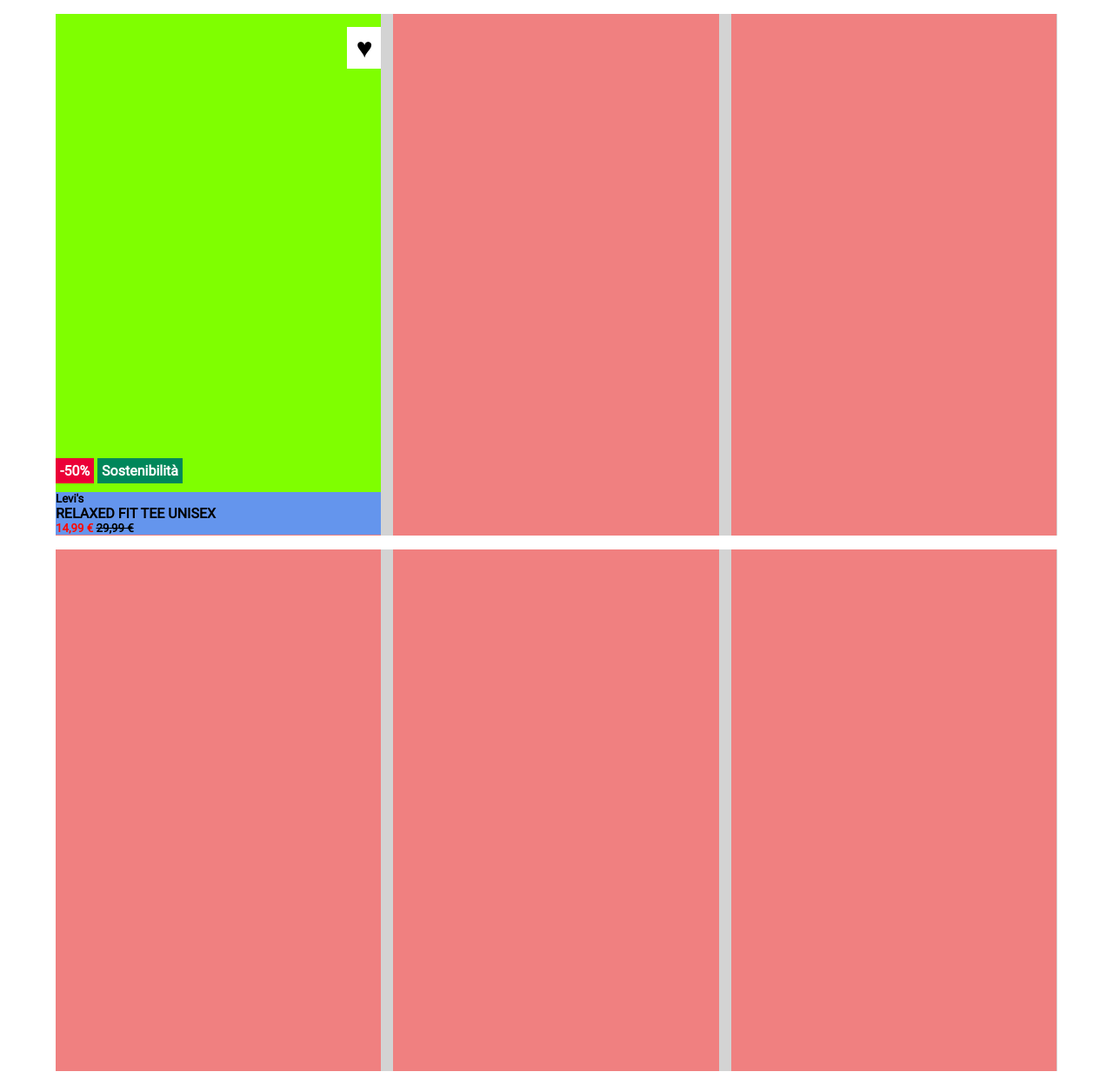
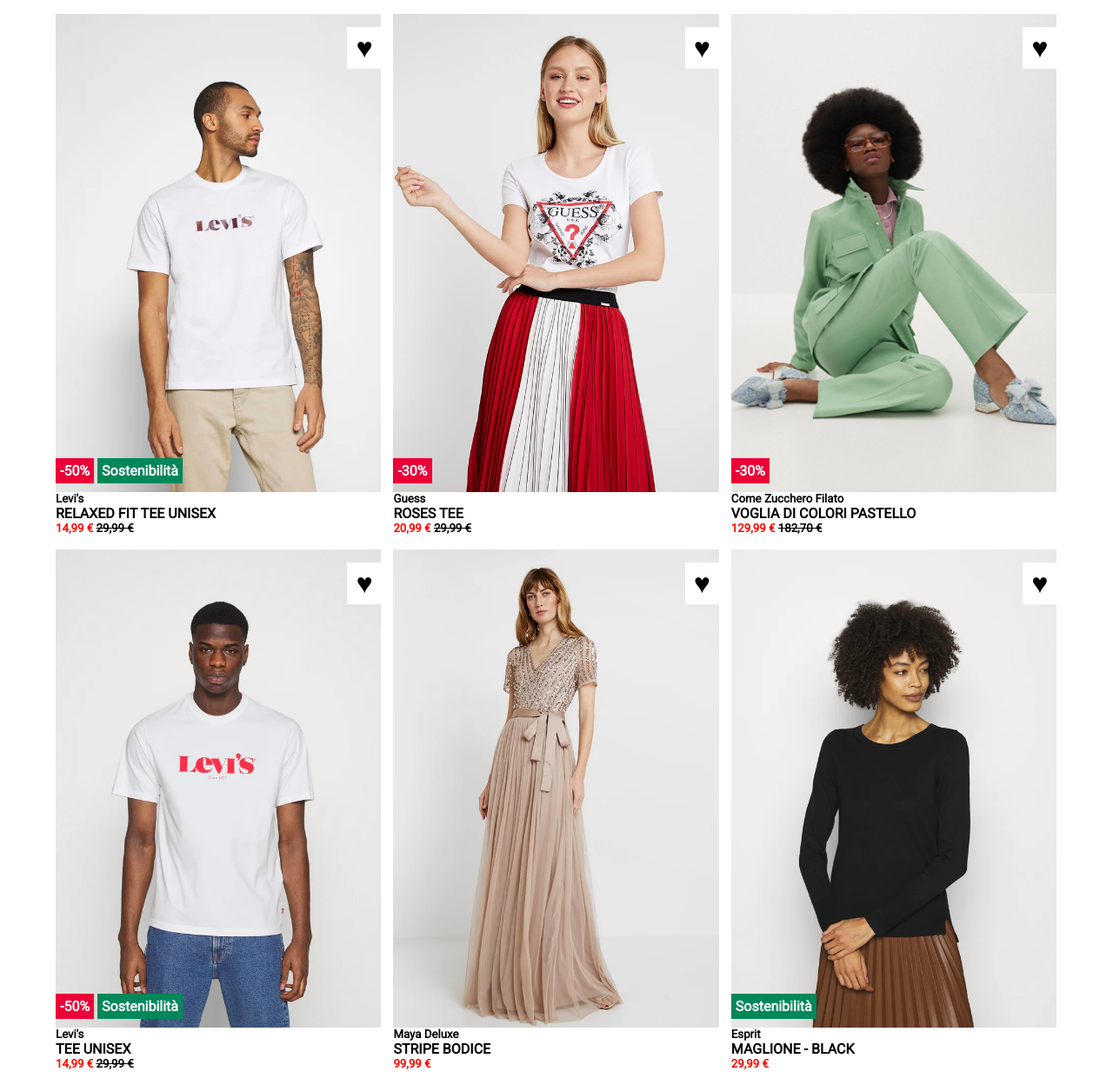
Before and after one commit to Guz117/html-css-boolando, a plain HTML site: page index.html in a window 1280 px wide. Shown: the whole page at 87% size. Drawn offline with Linux system fonts and the light colour scheme.

Commit message:
con immagini non dimensionate

```diff
--- a/css/style.css
+++ b/css/style.css
@@ -17,7 +17,6 @@ html {
 .contain {
     width: 90%;
     height: 600px;
-    background: lightgray;
     margin: 1em auto;
 }
 
@@ -25,25 +24,60 @@ html {
     float: left;
     width: 32.5%;
     height: 600px;
-    background: lightcoral;
     margin-bottom: 1em;
 }
 
-.top-center, .buttom-center {
+.dress:hover .habit img {
+    display: inline-block;
+}
+
+.top-center, .bottom-center {
     margin: 0 14px;
 }
 
-.coat {
+.habit {
     width: 100%;
     height: 550px;
-    background: chartreuse;
+
+    background-size: cover;
+    background-position: center;
     position: relative;
+}
+
+.coat {
+    background-image: url('../img/1.webp');
+}
+
+.skirt-red {
+    background-image: url('../img/2.webp');
+}
+
+.jaket-beige {
+    background-image: url('../img/3.webp');
+}
+
+.jaket-blue {
+    background-image: url('../img/4.webp');
+}
+
+.skirt-pink {
+    background-image: url('../img/5.webp');
+}
+
+.skirt-brown {
+    background-image: url('../img/6.webp');
+}
+
+
+.habit img {
+    width: 100%;
+    height: 100%;
+    display: none;
 }
 
 .description {
     width: 100%;
 
-    background: cornflowerblue;
 }
 
 .hearts {
@@ -53,6 +87,10 @@ html {
     position: absolute;
     top: 15px;
     right: 0;
+}
+
+.hearts:hover {
+    color: red;
 }
 
 .discount, .sustainability {
@@ -85,4 +123,5 @@ html {
 
 .price {
     text-decoration: line-through;
+    marg
 }
--- a/index.html
+++ b/index.html
@@ -12,9 +12,12 @@
 </head>
 <body>
 
+
     <div class="contain clearfix">
+        <!-- top-left     -->
         <div class="dress top-left">
-            <div class="coat">
+            <div class="habit coat">
+                <img src="img/1b.webp" alt="">
                 <span class="hearts">&hearts;</span>
                 <div class="discount-sustainability">
                     <span class="discount"><strong>-50%</strong></span>
@@ -27,14 +30,94 @@
                 <h5><strong class="discount-price">14,99 &euro;</strong> <strong class="price">29,99 &euro;</strong></h5>
             </div>
         </div>
-        <div class="dress top-center"></div>
-        <div class="dress top-right"></div>
+        <!-- /top-left     -->
+
+        <!-- top-center -->
+        <div class="dress top-center">
+            <div class="habit skirt-red">
+                <img src="img/2b.webp" alt="">
+                <span class="hearts">&hearts;</span>
+                <div class="discount-sustainability">
+                    <span class="discount"><strong>-30%</strong></span>
+                </div>
+            </div>
+            <div class="description">
+                <h5 class="brand">Guess</h5>
+                <h4 class="model"><strong>roses tee</strong></h4>
+                <h5><strong class="discount-price">20,99 &euro;</strong> <strong class="price">29,99 &euro;</strong></h5>
+            </div>
+        </div>
+        <!-- /top-center -->
+
+        <!-- top-right -->
+        <div class="dress top-right">
+            <div class="habit jaket-beige">
+                <img src="img/3b.webp" alt="">
+                <span class="hearts">&hearts;</span>
+                <div class="discount-sustainability">
+                    <span class="discount"><strong>-30%</strong></span>
+                </div>
+            </div>
+            <div class="description">
+                <h5 class="brand">Come Zucchero Filato</h5>
+                <h4 class="model"><strong>Voglia di colori pastello</strong></h4>
+                <h5><strong class="discount-price">129,99 &euro;</strong> <strong class="price">182,70 &euro;</strong></h5>
+            </div>
+        </div>
     </div>
+        <!-- /top-right -->
 
     <div class="contain clearfix">
-        <div class="dress buttom-left"></div>
-        <div class="dress buttom-center"></div>
-        <div class="dress buttom-rigt"></div>
+
+        <!-- bottom-left -->
+        <div class="dress bottom-left">
+            <div class="habit jaket-blue">
+                <img src="img/4b.webp" alt="">
+                <span class="hearts">&hearts;</span>
+                <div class="discount-sustainability">
+                    <span class="discount"><strong>-50%</strong></span>
+                    <span class="sustainability"><strong>Sostenibilità</strong></span>
+                </div>
+            </div>
+            <div class="description">
+                <h5 class="brand">Levi's</h5>
+                <h4 class="model"><strong>tee unisex</strong></h4>
+                <h5><strong class="discount-price">14,99 &euro;</strong> <strong class="price">29,99 &euro;</strong></h5>
+            </div>
+        </div>
+        <!-- /bottom-left -->
+
+        <!-- bottom-center -->
+        <div class="dress bottom-center">
+            <div class="habit skirt-pink">
+                <img src="img/5b.webp" alt="">
+                <span class="hearts">&hearts;</span>
+            </div>
+            <div class="description">
+                <h5 class="brand">Maya Deluxe</h5>
+                <h4 class="model"><strong>stripe bodice</strong></h4>
+                <h5><strong class="discount-price">99,99 &euro;</strong></h5>
+            </div>
+        </div>
+        <!-- /bottom-center -->
+
+        <!-- bottom-rigt -->
+        <div class="dress bottom-rigt">
+            <div class="habit skirt-brown">
+                <img src="img/6b.webp" alt="">
+                <span class="hearts">&hearts;</span>
+                <div class="discount-sustainability">
+                    <span class="sustainability"><strong>Sostenibilità</strong></span>
+                </div>
+            </div>
+            <div class="description">
+                <h5 class="brand">Esprit</h5>
+                <h4 class="model"><strong>maglione - black</strong></h4>
+                <h5><strong class="discount-price">29,99 &euro;</strong></h5>
+            </div>
+        </div>
+        <!-- /bottom-rigt -->
+
     </div>
 
 </body>
```
